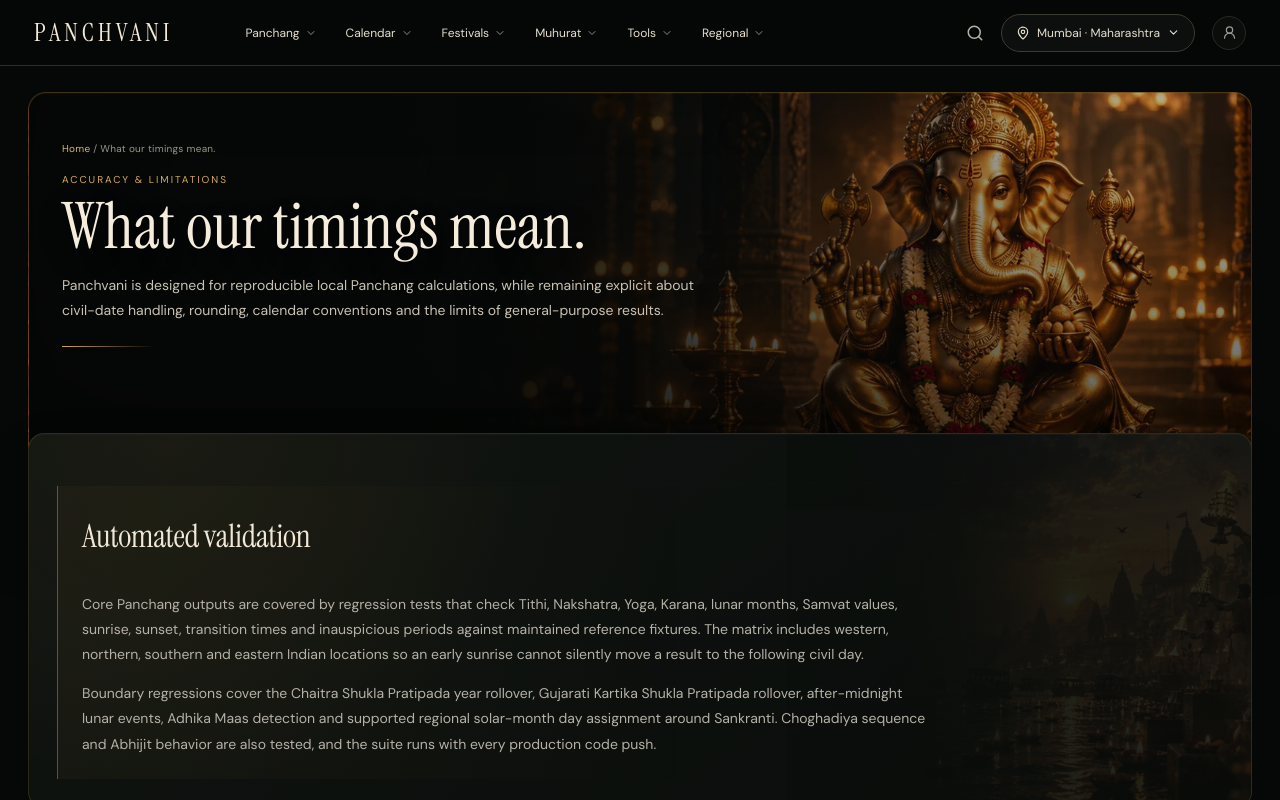
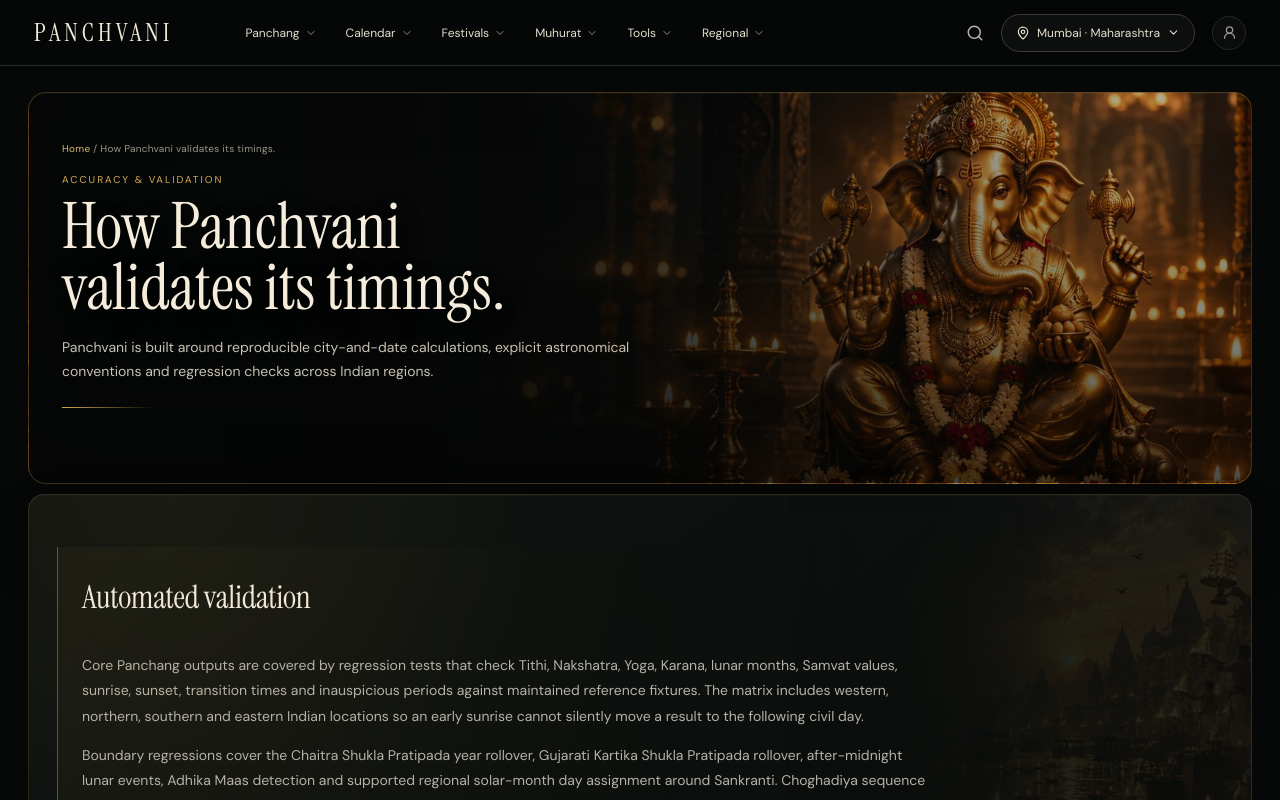
Before and after one commit to SviatF/chanag.xx, a Next.js app: page /accuracy in a window 1280 px wide. Shown: the top 800 px of the page. Built offline with nearby package versions, Linux system fonts and the light colour scheme.

Commit message:
seo(content): turn accuracy disclaimer page into validation authority page

```diff
--- a/app/accuracy/page.tsx
+++ b/app/accuracy/page.tsx
@@ -1,23 +1,23 @@
 import TrustPage from "@/components/TrustPage";
 
 export const metadata={
-  title:"Panchvani Accuracy & Limitations",
-  description:"How Panchvani validates Panchang calculations, why timings and month names can differ between sources, and where personalized guidance is still required.",
+  title:"Panchvani Accuracy & Validation",
+  description:"How Panchvani validates Panchang calculations, timing precision, civil-date handling and regional calendar conventions.",
   alternates:{canonical:"/accuracy"}
 };
 
 export default function Page(){
   return <TrustPage
-    kicker="ACCURACY & LIMITATIONS"
-    title="What our timings mean."
-    subtitle="Panchvani is designed for reproducible local Panchang calculations, while remaining explicit about civil-date handling, rounding, calendar conventions and the limits of general-purpose results."
+    kicker="ACCURACY & VALIDATION"
+    title="How Panchvani validates its timings."
+    subtitle="Panchvani is built around reproducible city-and-date calculations, explicit astronomical conventions and regression checks across Indian regions."
     sections={[
       {title:"Automated validation",paragraphs:["Core Panchang outputs are covered by regression tests that check Tithi, Nakshatra, Yoga, Karana, lunar months, Samvat values, sunrise, sunset, transition times and inauspicious periods against maintained reference fixtures. The matrix includes western, northern, southern and eastern Indian locations so an early sunrise cannot silently move a result to the following civil day.","Boundary regressions cover the Chaitra Shukla Pratipada year rollover, Gujarati Kartika Shukla Pratipada rollover, after-midnight lunar events, Adhika Maas detection and supported regional solar-month day assignment around Sankranti. Choghadiya sequence and Abhijit behavior are also tested, and the suite runs with every production code push."]},
-      {title:"Timing precision and sunrise convention",paragraphs:["Displayed clock values are rounded to the nearest minute. Astronomical rise and set calculations use the selected city's coordinates. The current sunrise/sunset reference uses the upper solar limb with atmospheric refraction at a sea-level horizon. Small differences versus another Panchang can still arise when that source uses a different coordinate point, elevation, ephemeris, refraction model, rounding method or sunrise definition."]},
+      {title:"Timing precision and sunrise convention",paragraphs:["Displayed clock values are rounded to the nearest minute. Astronomical rise and set calculations use the selected city's coordinates. The current sunrise/sunset reference uses the upper solar limb with atmospheric refraction at a sea-level horizon.","When another Panchang uses a different coordinate point, elevation, ephemeris, refraction model, rounding method or sunrise definition, its displayed clock time can differ even when both calculations are internally consistent."]},
       {title:"Civil date versus Panchang day",paragraphs:["A requested page date is anchored to the India-local civil day. Solar searches begin at 00:00 IST, while the daily Panchang's Moonrise and Moonset are assigned from local sunrise because the Panchang day is sunrise-based. Events after midnight preserve the following civil date in the displayed result."]},
-      {title:"Calendar conventions can differ without the astronomy being wrong",paragraphs:["Panchvani shows both Amanta and Purnimanta lunar month labels. During regular Krishna Paksha these can differ by one named month even though both refer to the same Tithi and astronomical day. Adhika Maas is marked when a lunar month contains no sidereal Sankranti between its bounding new moons.","Regional solar calendars can also assign a Sankranti to different civil dates because Tamil, Malayalam and Bengali traditions use different day-boundary rules. Gujarati Samvat has a different New Year boundary from Chaitradi Vikram Samvat. Panchvani keeps these conventions explicit instead of treating a naming difference as an astronomical error."]},
-      {title:"Festival and ritual limits",paragraphs:["Festival pages combine curated festival-date records with city-local Panchang context. A broad local timing reference is not presented as a festival-specific ritual Muhurat. Observances such as Raksha Bandhan, Janmashtami, Diwali or Karwa Chauth can require rules involving Bhadra, Nishita, Pradosh, Madhyahna, moonrise or sampradaya-specific criteria that are separate from a generic sunrise/sunset window."]},
-      {title:"Personalized astrology",paragraphs:["A city-and-date result is not a personalized horoscope. Birth Nakshatra, Pada, Lagna, compatibility and ceremony selection can depend on exact birth time, exact birthplace and individual chart factors. General Panchang and Muhurat pages should be used as planning references rather than substitutes for personalized consultation."]}
+      {title:"Calendar-convention validation",paragraphs:["Panchvani shows both Amanta and Purnimanta lunar month labels. During regular Krishna Paksha these can differ by one named month even though both refer to the same Tithi and astronomical day. Adhika Maas is marked when a lunar month contains no sidereal Sankranti between its bounding new moons.","Tamil, Malayalam and Bengali solar-calendar layers apply their own civil-day assignment around Sankranti. Gujarati Samvat uses its Kartika New Year boundary separately from the generic Chaitradi Vikram Samvat calculation."]},
+      {title:"Festival-rule validation",paragraphs:["Festival dates are stored as curated records and paired with local Panchang calculations. Festival-specific timing engines are implemented separately for observances whose selection depends on dedicated rule sets such as Bhadra, Nishita, Pradosh, Madhyahna or moonrise."]},
+      {title:"Source-level corrections",paragraphs:["When a discrepancy is confirmed, the calculation, data record or rule source is corrected and the affected page family is regression-tested. This keeps fixes consistent across every URL that depends on the same underlying logic."]}
     ]}
   />;
 }
```
